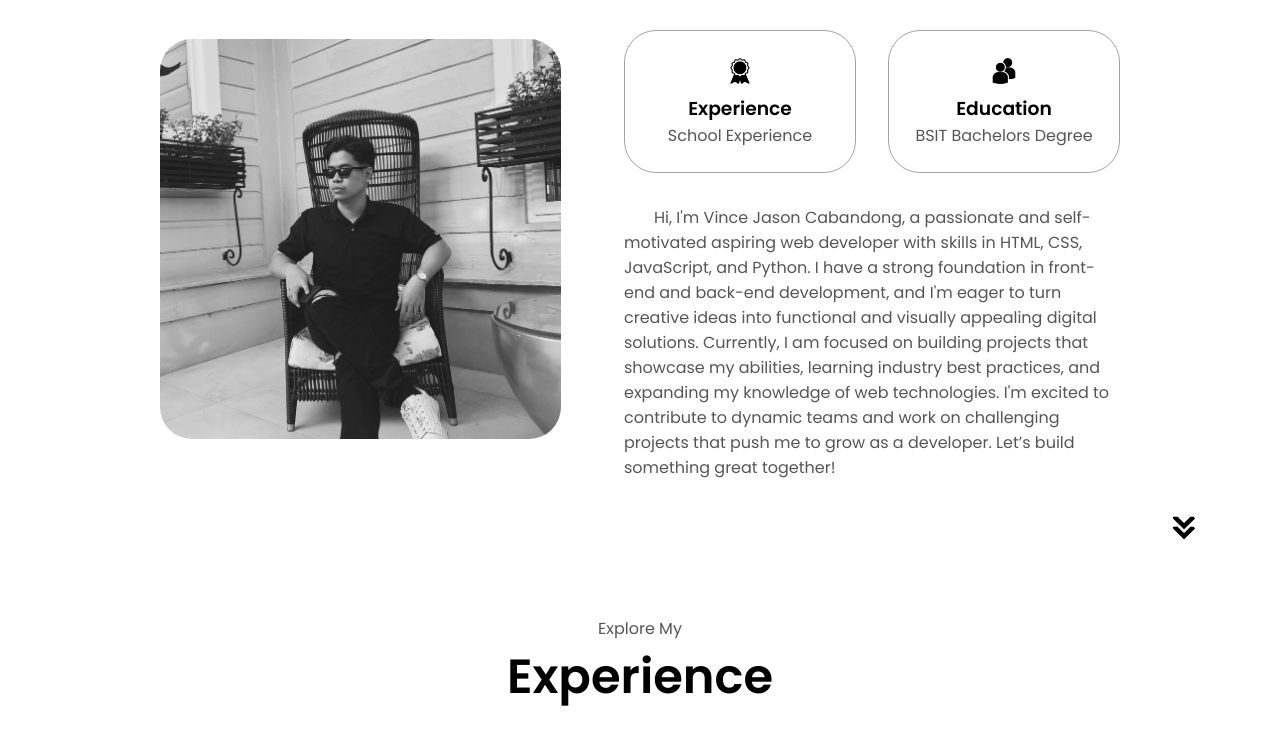
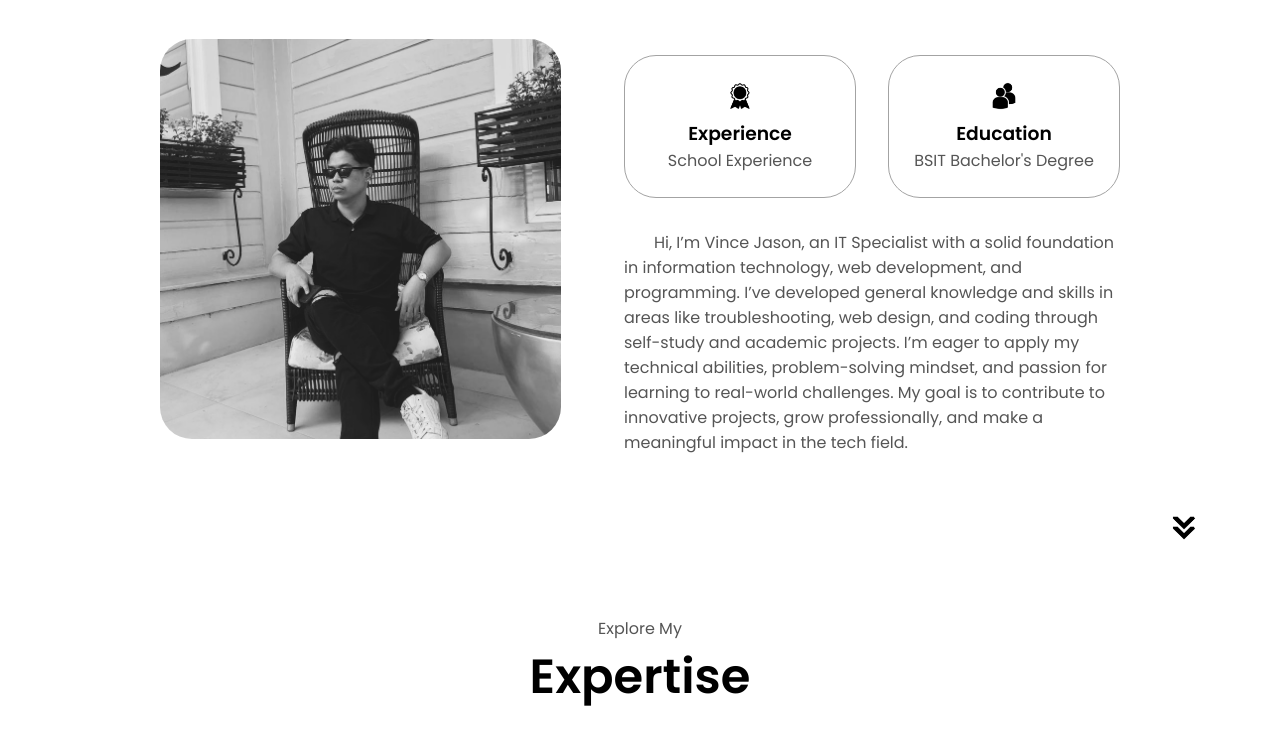
Before and after one commit to BinsDyeyson/Portfolio, a plain HTML site: page index.html in a window 1280 px wide. Shown: the part 1080-1822 px from the top of the page. Drawn offline with Linux system fonts and the light colour scheme.

Commit message:
Adjust some things

```diff
--- a/index.html
+++ b/index.html
@@ -10,7 +10,7 @@
   </head>
   <body>
     <nav id="desktop-nav">
-      <div class="logo">Vince Jason</div>
+      <div class="logo">VINCE JASON</div>
       <div>
         <ul class="nav-links">
           <li><a href="#about">About</a></li>
@@ -42,8 +42,8 @@
       </div>
       <div class="section__text">
         <p class="section__text__p1">Hello, I'm</p>
-        <h1 class="title">Vince Jason</h1>
-        <p class="section__text__p2">Programmer</p>
+        <h1 class="title">Vince Jason Cabandong</h1>
+        <p class="section__text__p2">IT Specialist</p>
         <div class="btn-container">
           <button
             class="btn btn-color-2"
@@ -100,22 +100,20 @@
                 class="icon"
               />
               <h3>Education</h3>
-              <p>BSIT Bachelors Degree</p>
+              <p>BSIT Bachelor's Degree</p>
             </div>
           </div>
           <div class="text-container">
             <p>
-              &nbsp;&nbsp;&nbsp;&nbsp;&nbsp;&nbsp;&nbsp;Hi, I'm Vince Jason
-              Cabandong, a passionate and self-motivated aspiring web developer
-              with skills in HTML, CSS, JavaScript, and Python. I have a strong
-              foundation in front-end and back-end development, and I'm eager to
-              turn creative ideas into functional and visually appealing digital
-              solutions. Currently, I am focused on building projects that
-              showcase my abilities, learning industry best practices, and
-              expanding my knowledge of web technologies. I'm excited to
-              contribute to dynamic teams and work on challenging projects that
-              push me to grow as a developer. Let’s build something great
-              together!
+              &nbsp;&nbsp;&nbsp;&nbsp;&nbsp;&nbsp;&nbsp;Hi, I’m Vince Jason, an
+              IT Specialist with a solid foundation in information technology,
+              web development, and programming. I’ve developed general knowledge
+              and skills in areas like troubleshooting, web design, and coding
+              through self-study and academic projects. I’m eager to apply my
+              technical abilities, problem-solving mindset, and passion for
+              learning to real-world challenges. My goal is to contribute to
+              innovative projects, grow professionally, and make a meaningful
+              impact in the tech field.
             </p>
           </div>
         </div>
@@ -129,7 +127,7 @@
     </section>
     <section id="experience">
       <p class="section__text__p1">Explore My</p>
-      <h1 class="title">Experience</h1>
+      <h1 class="title">Expertise</h1>
       <div class="experience-details-container">
         <div class="about-containers">
           <div class="details-container">
```
